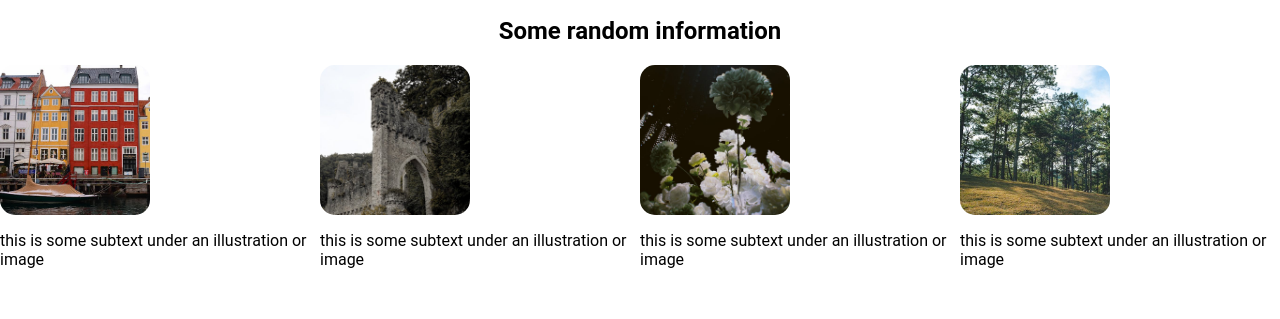
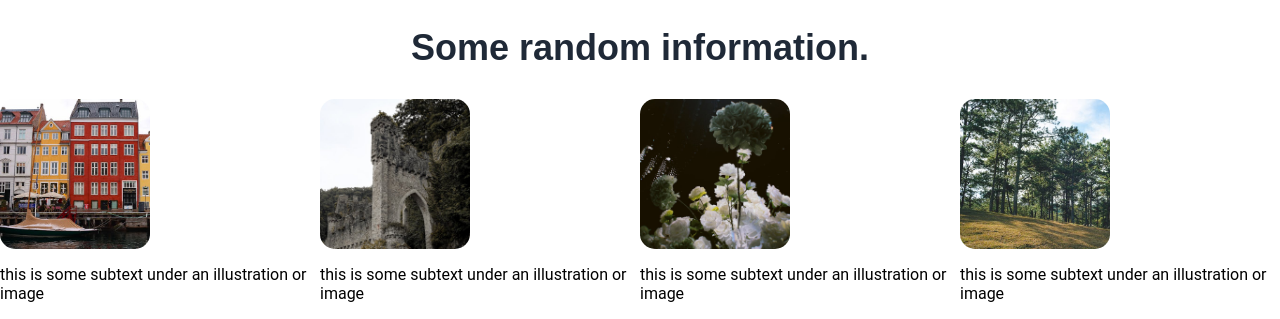
Before and after one commit to mustafa-bhatti/landing-page, a plain HTML site: page index.html in a window 1280 px wide. Shown: the part 527-846 px from the top of the page. Before the commit the page ends 812 px from the top, so only its background shows below. Drawn offline with Linux system fonts and the light colour scheme.

Commit message:
make the info-header bold

```diff
--- a/index.html
+++ b/index.html
@@ -30,7 +30,7 @@
         </div>
     </div>
     <div class="info-container">
-        <h2 class="info-header">Some random information</h2>
+        <h2 class="info-header">Some random information.</h2>
         <div class="card-container">
             <div class="card">
                 <div class="info-img" style="background-image: url(images/info/info1.jpg);" ></div>
--- a/styles.css
+++ b/styles.css
@@ -94,6 +94,12 @@ ul {
     -ms-border-radius: 12px;
     -o-border-radius: 12px;
 }
+.info-header{
+    font-size: 36px;
+    color: #1f2937;
+    font-weight: 900;
+    font-family: Arial, Helvetica, sans-serif
+}
 
 .info-container{
     display: flex;
```
